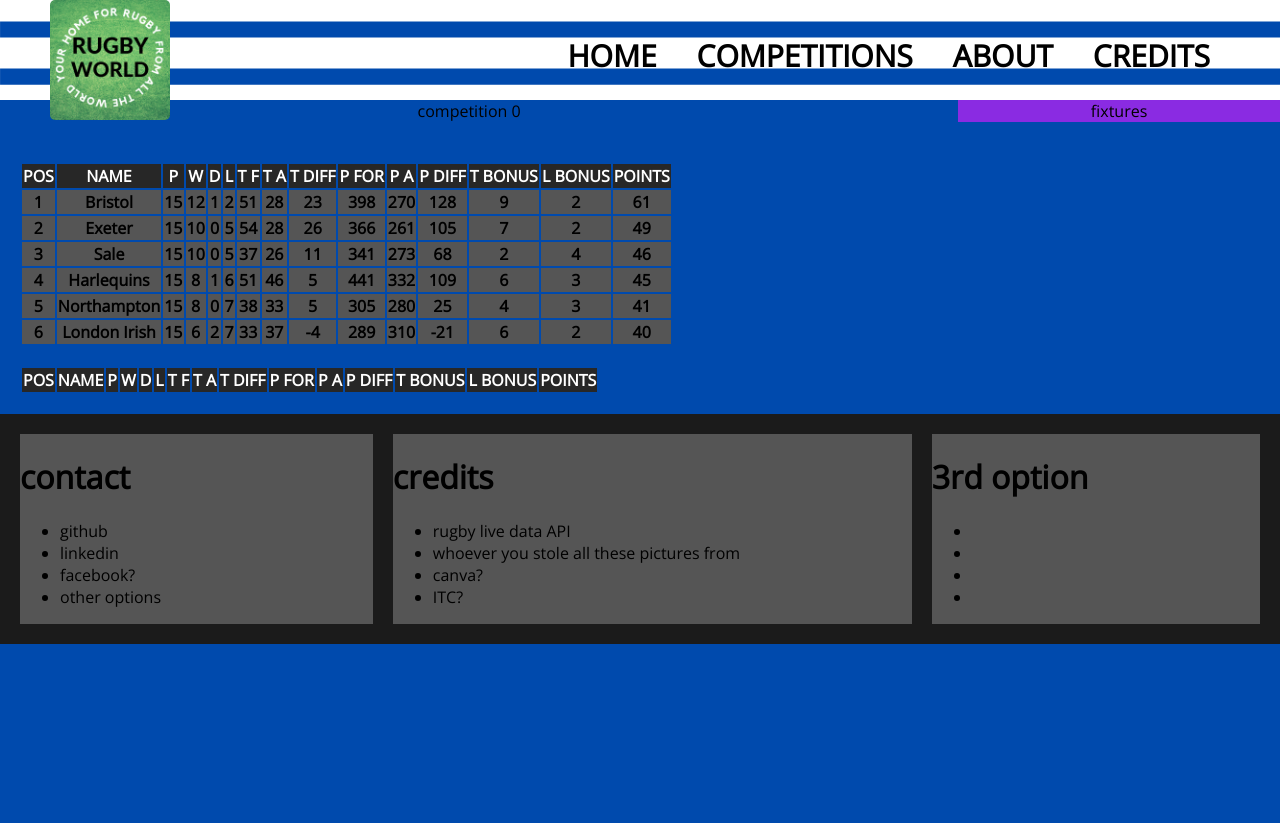
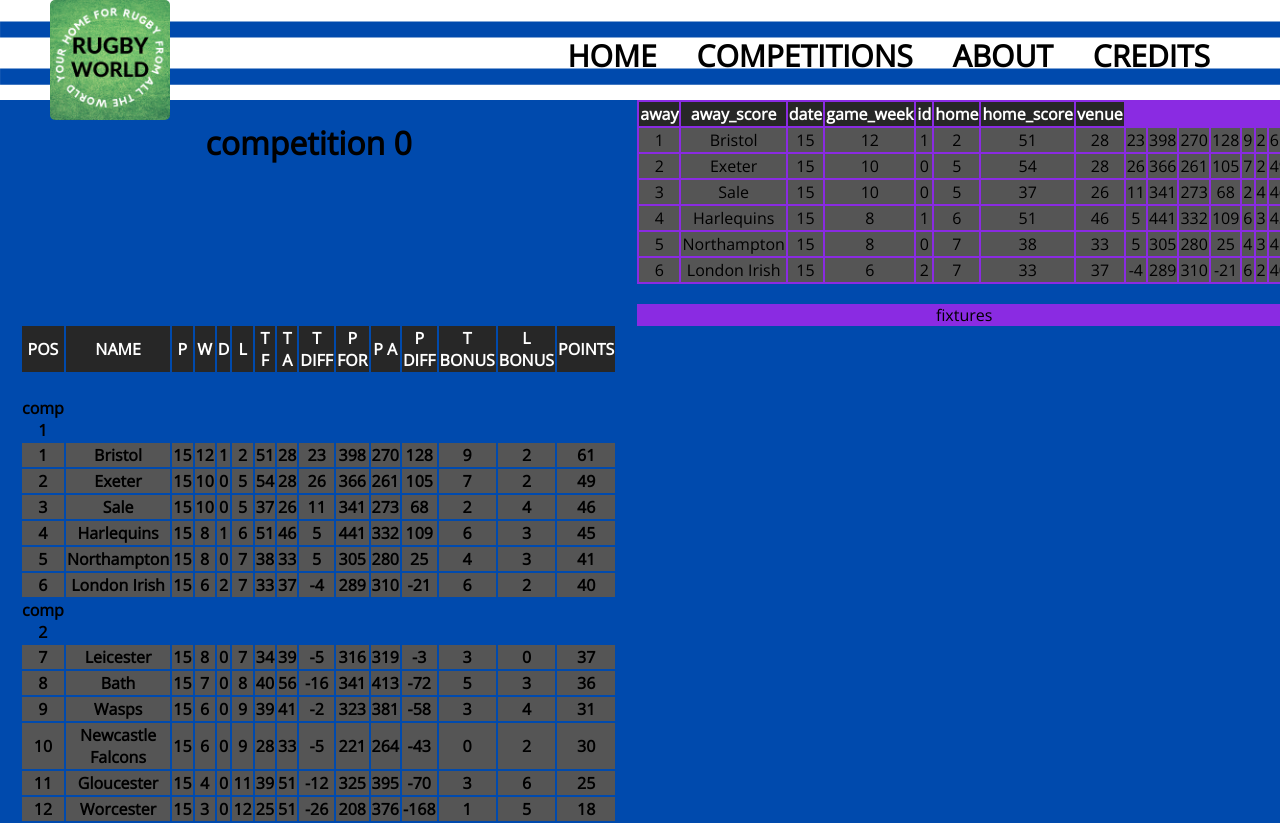
Before and after one commit to Ram-Montilia-Smithson/rugby-app, a React (Create React App) app: page /competition in a window 1280 px wide. Shown: the top 823 px of the page. Before the commit the page ends 800 px from the top, so only its background shows below. Built offline with nearby package versions, Linux system fonts and the light colour scheme.

Commit message:
adjusting tables and fixtures

```diff
--- a/src/pages/competition.jsx
+++ b/src/pages/competition.jsx
@@ -322,12 +322,12 @@
 
     return (
         <div className="competition">
-            {name}
+            <h1>{name}</h1>
             <div className="tables">
-                {teams.length &&
+                {teams.length ?
                     <div className="table-container">
                     <table className="table">
-                        {tableName && <h1>{tableName}</h1>}
+                        <h1>{tableName}</h1>
                             <thead>
                                 <tr>
                                     <th>POS</th>
@@ -345,6 +345,76 @@
                                     <th>T BONUS</th>
                                     <th>L BONUS</th>
                                     <th>POINTS</th>
+                                </tr>
+                            </thead>
+                            <tbody>
+                                {moreTeams.length ? <span>comp 1</span> : <></>}
+                                {teams.map(team => {
+                                        console.log(fixtures)
+                                        return(
+                                            <tr>
+                                                <td>{team.position}</td>
+                                                <td>{team.name}</td>
+                                                <td>{team.played}</td>
+                                                <td>{team.won}</td>
+                                                <td>{team.drawn}</td>
+                                                <td>{team.lost}</td>
+                                                <td>{team.tries_for}</td>
+                                                <td>{team.tries_against}</td>
+                                                <td>{team.tries_diff}</td>
+                                                <td>{team.points_for}</td>
+                                                <td>{team.points_against}</td>
+                                                <td>{team.points_diff}</td>
+                                                <td>{team.try_bonus}</td>
+                                                <td>{team.losing_bonus}</td>
+                                                <td>{team.points}</td>
+                                            </tr>
+                                        )
+                                })}
+                                {moreTeams.length ? <span>comp 2</span> : <></>}
+                                {moreTeams.length && moreTeams.map(team => {
+                                    return (
+                                        <tr>
+                                            <td>{team.position}</td>
+                                            <td>{team.name}</td>
+                                            <td>{team.played}</td>
+                                            <td>{team.won}</td>
+                                            <td>{team.drawn}</td>
+                                            <td>{team.lost}</td>
+                                            <td>{team.tries_for}</td>
+                                            <td>{team.tries_against}</td>
+                                            <td>{team.tries_diff}</td>
+                                            <td>{team.points_for}</td>
+                                            <td>{team.points_against}</td>
+                                            <td>{team.points_diff}</td>
+                                            <td>{team.try_bonus}</td>
+                                            <td>{team.losing_bonus}</td>
+                                            <td>{team.points}</td>
+                                        </tr>
+                                    )
+                                })}
+                            </tbody>
+                        </table>
+                    </div>
+                :
+                    <h1>error</h1>
+                }
+            </div>
+            <div className="fixtures">
+                {fixtures &&
+                    <div className="fixture-container">
+                    <table className="fixture">
+                        {/* {tableName && <h1>{tableName}</h1>} */}
+                            <thead>
+                                <tr>
+                                    <th>away</th>
+                                    <th>away_score</th>
+                                    <th>date</th>
+                                    <th>game_week</th>
+                                    <th>id</th>
+                                    <th>home</th>
+                                    <th>home_score</th>
+                                    <th>venue</th>
                                 </tr>
                             </thead>
                             <tbody>
@@ -369,49 +439,13 @@
                                             <td>{team.points}</td>
                                         </tr>
                                     )
-                                })}
+                            })}
                             </tbody>
                         </table>
                     </div>
+                // :
+                //     <h1>error</h1>
                 }
-                {moreTeams.length &&
-                    <div className="table-container">
-                    <table className="table">
-                        {table2Name && <h1>{table2Name}</h1>}
-                            <thead>
-                                <tr>
-                                    <th>POS</th>
-                                    <th>NAME</th>
-                                    <th>P</th>
-                                    <th>W</th>
-                                    <th>D</th>
-                                    <th>L</th>
-                                    <th>T F</th>
-                                    <th>T A</th>
-                                    <th>T DIFF</th>
-                                    <th>P FOR</th>
-                                    <th>P A</th>
-                                    <th>P DIFF</th>
-                                    <th>T BONUS</th>
-                                    <th>L BONUS</th>
-                                    <th>POINTS</th>
-                                </tr>
-                            </thead>
-                            {/* <tbody>
-                                {table2Name.map(team => {
-                                    return(
-                                        <tr>
-
-                                        </tr>
-                                    )
-                                })}
-                            </tbody> */}
-                        </table>
-                    </div>
-                }
-                {/* {teams.length === 0 &&
-                    <h1>error</h1>
-                } */}
             </div>
             <div className="fixtures">fixtures
                 <table>
```
Also changed, not shown: 1 other file (tests, documents, lock files or other folders).
